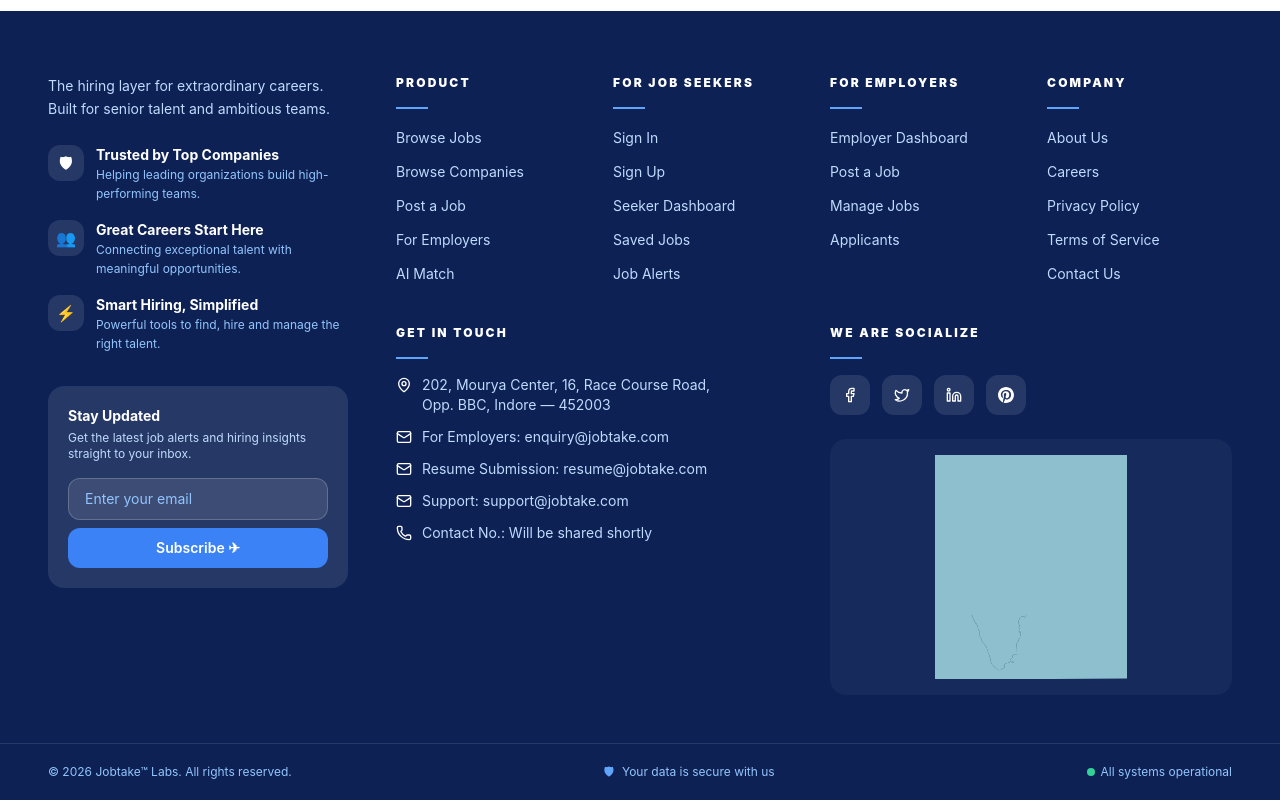
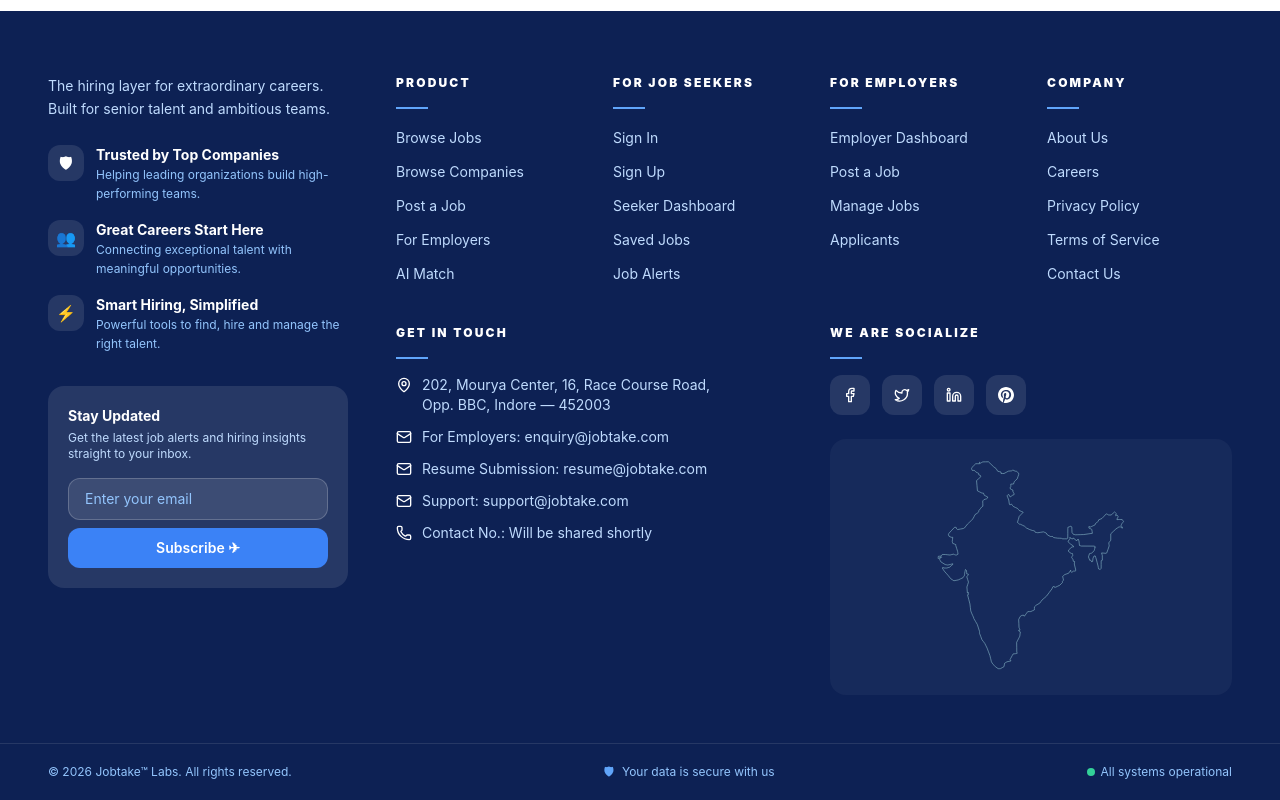
Before and after one commit to danishlone397-stellarit/Jobtake_Final, a Next.js app in the folder frontend/: page / in a window 1280 px wide. Shown: the part 2897-3697 px from the top of the page. Built offline with nearby package versions, Linux system fonts and the light colour scheme; no server answers; the database is empty; a web font is replaced by a local one.

Commit message:
India m ap

```diff
--- a/frontend/src/components/PublicFooter.tsx
+++ b/frontend/src/components/PublicFooter.tsx
@@ -177,8 +177,8 @@ export function PublicFooter() {
                   <Image
                     src={indiaMap}
                     alt="India"
-                    width={1486}
-                    height={1734}
+                    width={667}
+                    height={777}
                     className="h-56 w-auto object-contain opacity-70"
                     style={{ filter: "brightness(0) saturate(100%) invert(72%) sepia(40%) saturate(500%) hue-rotate(180deg) brightness(1.3)" }}
                   />
```
Also changed, not shown: frontend/src/assets/img/india-map.svg, 1 other file (tests, documents, lock files or other folders).
